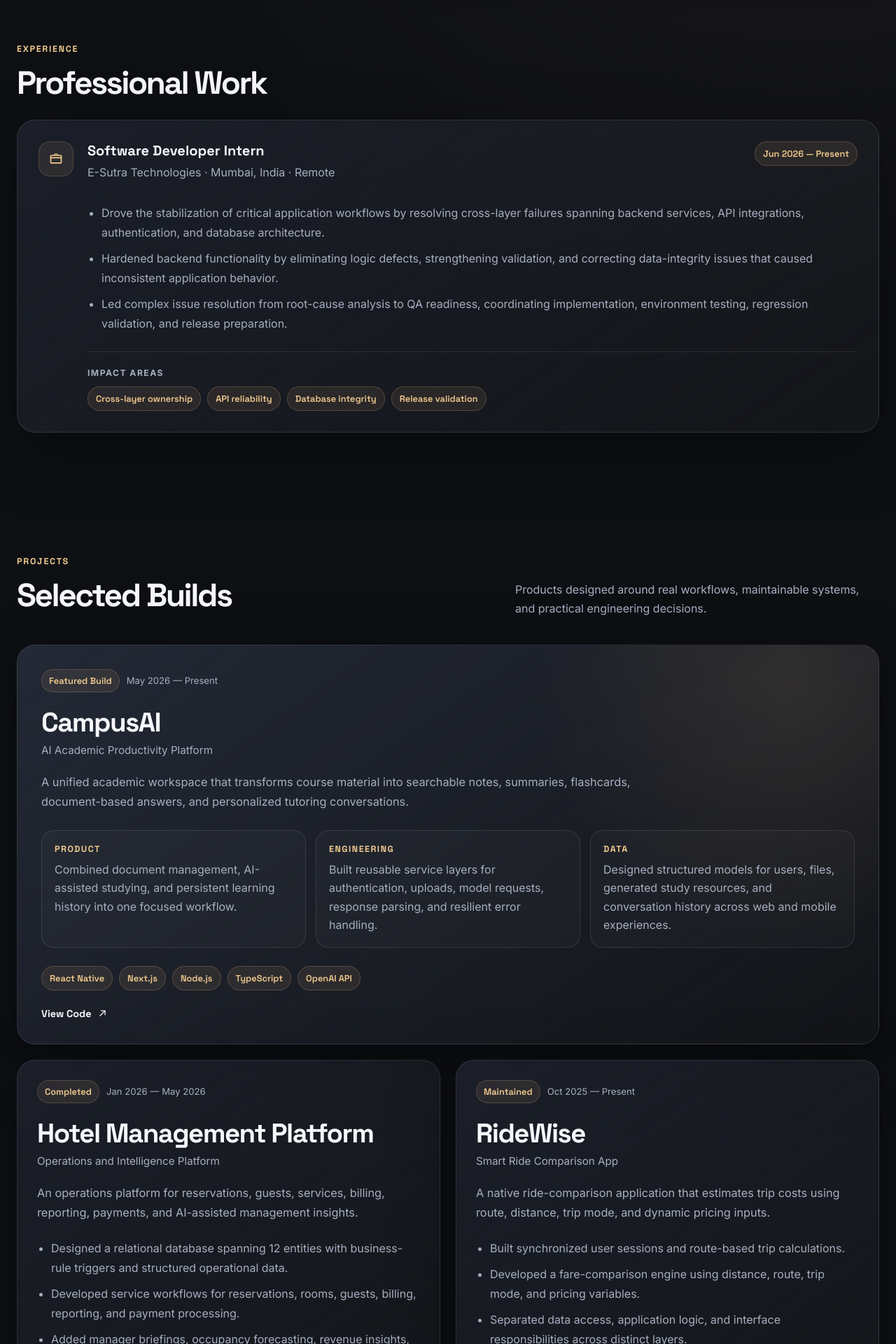
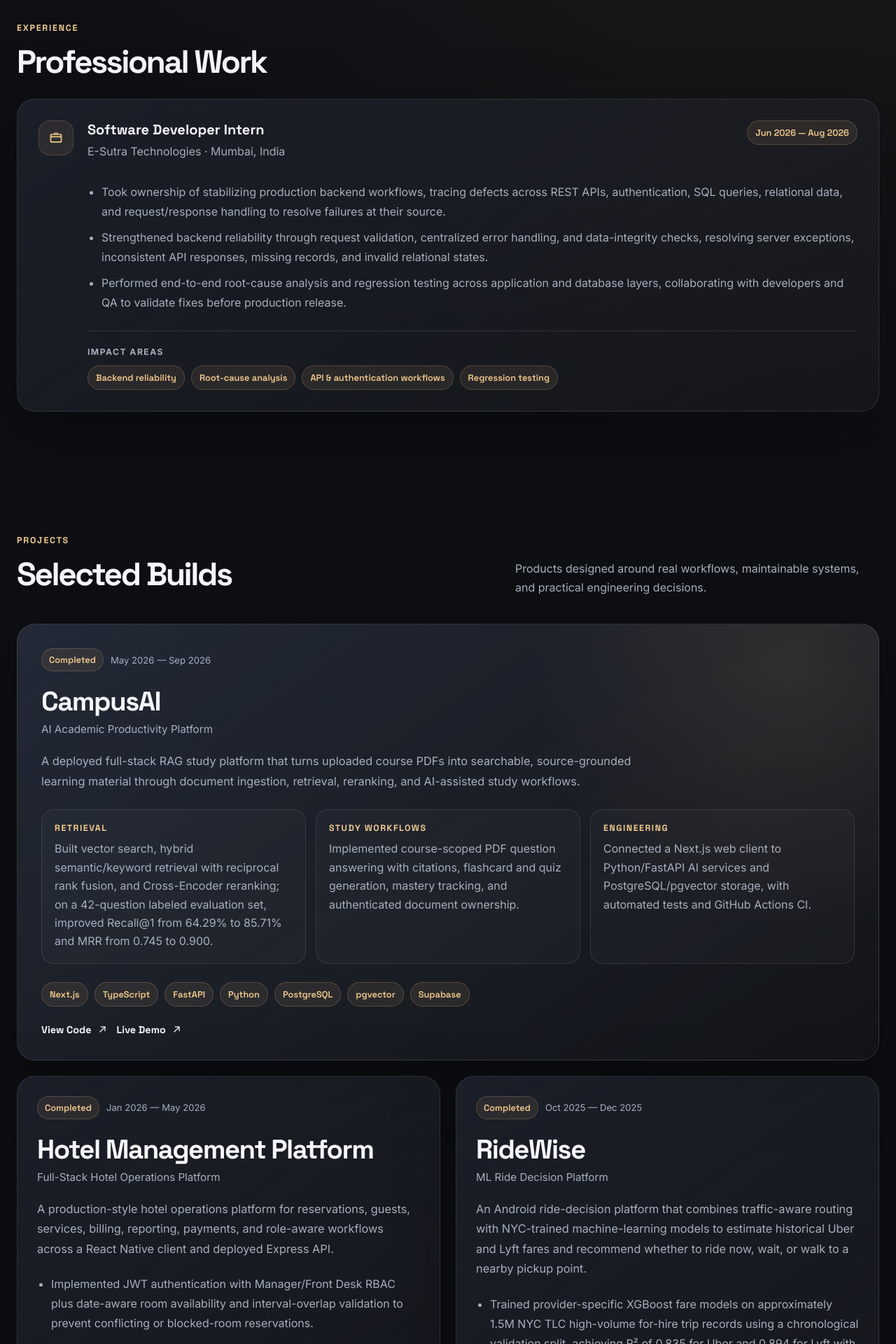
Before and after one commit to SohamxP/Soham-portfolio, a React (Vite) app: page / in a window 1280 px wide. Shown: the part 1638-3558 px from the top of the page at 70% size. Built offline with nearby package versions, Linux system fonts and the light colour scheme.

Commit message:
Update portfolio projects, skills, education, and resume

```diff
--- a/src/App.jsx
+++ b/src/App.jsx
@@ -204,9 +204,9 @@ function App() {
 
         <div className="content-card about-card reveal">
           <p className="about-lead">
-            I’m a software developer who works across application layers—from
-            user-facing product experiences and state management to backend
-            services, APIs, and relational data.
+            I’m an Honors Computer Science student at the University of Texas at
+            Arlington, pursuing a minor in Mathematics and building across
+            backend systems, web and mobile applications, data, and applied AI.
           </p>
 
           <p>
@@ -217,16 +217,15 @@ function App() {
           </p>
 
           <p>
-            I approach software as a connected product rather than a collection
-            of isolated screens or endpoints. That perspective helps me take
-            ownership of complete workflows, make sound technical decisions,
-            and deliver work that is easier to test, maintain, and extend.
+            Recent projects have pushed me deeper into machine learning,
+            retrieval systems, cloud deployment, testing, and transactional
+            backend design while keeping the focus on complete, usable products.
           </p>
 
           <div className="about-strengths">
-            <span>End-to-end ownership</span>
             <span>Backend and data systems</span>
-            <span>Root-cause problem solving</span>
+            <span>Applied AI & machine learning</span>
+            <span>End-to-end product engineering</span>
           </div>
         </div>
       </section>
--- a/src/data.js
+++ b/src/data.js
@@ -13,8 +13,8 @@ export const education = [
     school: "University of Texas at Arlington",
     degree: "Honors Bachelor of Science in Computer Science",
     location: "Arlington, TX",
-    date: "Expected Dec 2027",
-    details: "GPA: 3.75",
+    date: "Expected May 2028",
+    details: "Minor in Mathematics · GPA: 3.75",
   },
 ];
 
@@ -22,18 +22,18 @@ export const experience = [
   {
     title: "Software Developer Intern",
     company: "E-Sutra Technologies",
-    date: "Jun 2026 — Present",
-    location: "Mumbai, India · Remote",
+    date: "Jun 2026 — Aug 2026",
+    location: "Mumbai, India",
     points: [
-      "Drove the stabilization of critical application workflows by resolving cross-layer failures spanning backend services, API integrations, authentication, and database architecture.",
-      "Hardened backend functionality by eliminating logic defects, strengthening validation, and correcting data-integrity issues that caused inconsistent application behavior.",
-      "Led complex issue resolution from root-cause analysis to QA readiness, coordinating implementation, environment testing, regression validation, and release preparation.",
+      "Took ownership of stabilizing production backend workflows, tracing defects across REST APIs, authentication, SQL queries, relational data, and request/response handling to resolve failures at their source.",
+      "Strengthened backend reliability through request validation, centralized error handling, and data-integrity checks, resolving server exceptions, inconsistent API responses, missing records, and invalid relational states.",
+      "Performed end-to-end root-cause analysis and regression testing across application and database layers, collaborating with developers and QA to validate fixes before production release.",
     ],
     impact: [
-      "Cross-layer ownership",
-      "API reliability",
-      "Database integrity",
-      "Release validation",
+      "Backend reliability",
+      "Root-cause analysis",
+      "API & authentication workflows",
+      "Regression testing",
     ],
   },
 ];
@@ -43,75 +43,85 @@ export const projects = [
     name: "CampusAI",
     subtitle: "AI Academic Productivity Platform",
     featured: true,
-    status: "Featured Build",
-    date: "May 2026 — Present",
+    status: "Completed",
+    date: "May 2026 — Sep 2026",
     description:
-      "A unified academic workspace that transforms course material into searchable notes, summaries, flashcards, document-based answers, and personalized tutoring conversations.",
+      "A deployed full-stack RAG study platform that turns uploaded course PDFs into searchable, source-grounded learning material through document ingestion, retrieval, reranking, and AI-assisted study workflows.",
     highlights: [
       {
-        label: "Product",
+        label: "Retrieval",
         value:
-          "Combined document management, AI-assisted studying, and persistent learning history into one focused workflow.",
+          "Built vector search, hybrid semantic/keyword retrieval with reciprocal rank fusion, and Cross-Encoder reranking; on a 42-question labeled evaluation set, improved Recall@1 from 64.29% to 85.71% and MRR from 0.745 to 0.900.",
+      },
+      {
+        label: "Study Workflows",
+        value:
+          "Implemented course-scoped PDF question answering with citations, flashcard and quiz generation, mastery tracking, and authenticated document ownership.",
       },
       {
         label: "Engineering",
         value:
-          "Built reusable service layers for authentication, uploads, model requests, response parsing, and resilient error handling.",
-      },
-      {
-        label: "Data",
-        value:
-          "Designed structured models for users, files, generated study resources, and conversation history across web and mobile experiences.",
+          "Connected a Next.js web client to Python/FastAPI AI services and PostgreSQL/pgvector storage, with automated tests and GitHub Actions CI.",
       },
     ],
     tech: [
-      "React Native",
       "Next.js",
-      "Node.js",
       "TypeScript",
-      "OpenAI API",
+      "FastAPI",
+      "Python",
+      "PostgreSQL",
+      "pgvector",
+      "Supabase",
     ],
     github: "https://github.com/SohamxP/campus-ai",
-    demo: "",
+    demo: "https://campus-ai-peach.vercel.app",
   },
   {
     name: "Hotel Management Platform",
-    subtitle: "Operations and Intelligence Platform",
+    subtitle: "Full-Stack Hotel Operations Platform",
     featured: false,
     status: "Completed",
     date: "Jan 2026 — May 2026",
     description:
-      "An operations platform for reservations, guests, services, billing, reporting, payments, and AI-assisted management insights.",
+      "A production-style hotel operations platform for reservations, guests, services, billing, reporting, payments, and role-aware workflows across a React Native client and deployed Express API.",
     points: [
-      "Designed a relational database spanning 12 entities with business-rule triggers and structured operational data.",
-      "Developed service workflows for reservations, rooms, guests, billing, reporting, and payment processing.",
-      "Added manager briefings, occupancy forecasting, revenue insights, and guest-recovery assistance.",
+      "Implemented JWT authentication with Manager/Front Desk RBAC plus date-aware room availability and interval-overlap validation to prevent conflicting or blocked-room reservations.",
+      "Migrated persistence from SQLite to PostgreSQL with Prisma migrations, repository/service architecture, Zod validation, database transactions, and PostgreSQL-backed integration tests.",
+      "Integrated Stripe Checkout with signature-verified webhooks and deployed the Dockerized API on Render with Supabase PostgreSQL and GitHub Actions CI.",
     ],
     tech: [
       "React Native",
-      "Node.js",
+      "TypeScript",
       "Express",
-      "SQLite",
-      "OpenAI API",
+      "PostgreSQL",
+      "Prisma",
       "Stripe",
+      "Docker",
     ],
     github: "https://github.com/SohamxP/hotel-management-app",
     demo: "",
   },
   {
     name: "RideWise",
-    subtitle: "Smart Ride Comparison App",
+    subtitle: "ML Ride Decision Platform",
     featured: false,
-    status: "Maintained",
-    date: "Oct 2025 — Present",
+    status: "Completed",
+    date: "Oct 2025 — Dec 2025",
     description:
-      "A native ride-comparison application that estimates trip costs using route, distance, trip mode, and dynamic pricing inputs.",
+      "An Android ride-decision platform that combines traffic-aware routing with NYC-trained machine-learning models to estimate historical Uber and Lyft fares and recommend whether to ride now, wait, or walk to a nearby pickup point.",
     points: [
-      "Built synchronized user sessions and route-based trip calculations.",
-      "Developed a fare-comparison engine using distance, route, trip mode, and pricing variables.",
-      "Separated data access, application logic, and interface responsibilities across distinct layers.",
+      "Trained provider-specific XGBoost fare models on approximately 1.5M NYC TLC high-volume for-hire trip records using a chronological validation split, achieving R² of 0.835 for Uber and 0.894 for Lyft with MAEs of $4.90 and $3.15.",
+      "Built Wait & Save and Walk Nearby decision algorithms using future departure windows, alternate pickup locations, taxi-zone resolution, and traffic-aware driving and walking routes.",
+      "Deployed the FastAPI prediction service on Google Cloud Run and integrated Firebase Authentication, Cloud Firestore, Google Routes, and provider deep links in the native Android client.",
     ],
-    tech: ["Java", "Android SDK", "Firebase", "Google Maps API"],
+    tech: [
+      "Java",
+      "FastAPI",
+      "XGBoost",
+      "Firebase",
+      "Google Cloud Run",
+      "Google Routes",
+    ],
     github: "https://github.com/SohamxP/ridewise",
     demo: "",
   },
@@ -121,48 +131,76 @@ export const skills = [
   {
     category: "Languages",
     description:
-      "Core languages used across application, backend, and data work.",
-    items: ["Java", "JavaScript", "TypeScript", "SQL", "Python", "C/C++"],
+      "Languages used across backend, web, mobile, machine learning, and systems coursework.",
+    items: ["Python", "Java", "TypeScript", "JavaScript", "SQL", "C/C++"],
   },
   {
-    category: "Frameworks",
+    category: "Frameworks & Libraries",
     description:
-      "Tools used to build user-facing products and backend services.",
+      "Frameworks and libraries used to build application, API, and machine-learning systems.",
     items: [
-      "Spring Boot",
+      "Next.js",
+      "React",
       "React Native",
-      "React",
-      "Next.js",
       "Node.js",
       "Express",
+      "FastAPI",
+      "Spring Boot",
+      "XGBoost",
+      "scikit-learn",
+      "Prisma",
     ],
   },
   {
-    category: "Data & Cloud",
+    category: "Data & AI",
     description:
-      "Relational systems, hosted services, and application infrastructure.",
+      "Databases, vector infrastructure, hosted data services, and AI integrations.",
     items: [
       "PostgreSQL",
+      "pgvector",
       "MySQL",
-      "SQLite",
+      "Supabase",
       "Firebase",
-      "Supabase",
-      "Vercel",
-      "Render",
+      "OpenAI API",
     ],
   },
   {
-    category: "Engineering Tools",
+    category: "Testing & DevOps",
     description:
-      "Development, testing, collaboration, and delivery tooling.",
+      "Tooling for automated validation, integration testing, CI, and repeatable delivery.",
     items: [
-      "Git",
-      "GitHub",
+      "Pytest",
+      "Vitest",
+      "Supertest",
+      "GitHub Actions",
       "Docker",
       "Postman",
-      "Swagger",
-      "Jira",
-      "Figma",
+    ],
+  },
+  {
+    category: "Cloud & APIs",
+    description:
+      "Cloud deployment and external platforms used in production-style project workflows.",
+    items: [
+      "Google Cloud Run",
+      "Render",
+      "Vercel",
+      "Stripe",
+      "Google Maps Platform",
+    ],
+  },
+  {
+    category: "Core Engineering",
+    description:
+      "Concepts I apply when designing reliable data, backend, and intelligent application systems.",
+    items: [
+      "Data Structures & Algorithms",
+      "Machine Learning",
+      "RAG",
+      "Vector Search",
+      "API Design",
+      "Database Transactions",
+      "Relational Database Design",
     ],
   },
 ];
--- a/src/index.css
+++ b/src/index.css
@@ -741,6 +741,10 @@ nav a:focus-visible {
   margin: 0 auto;
   text-align: center;
 }
+.contact h2 {
+  margin-left: auto;
+  margin-right: auto;
+}
 
 .contact p {
   max-width: 650px;
```
Also changed, not shown: 2 other files (tests, documents, lock files or other folders).
